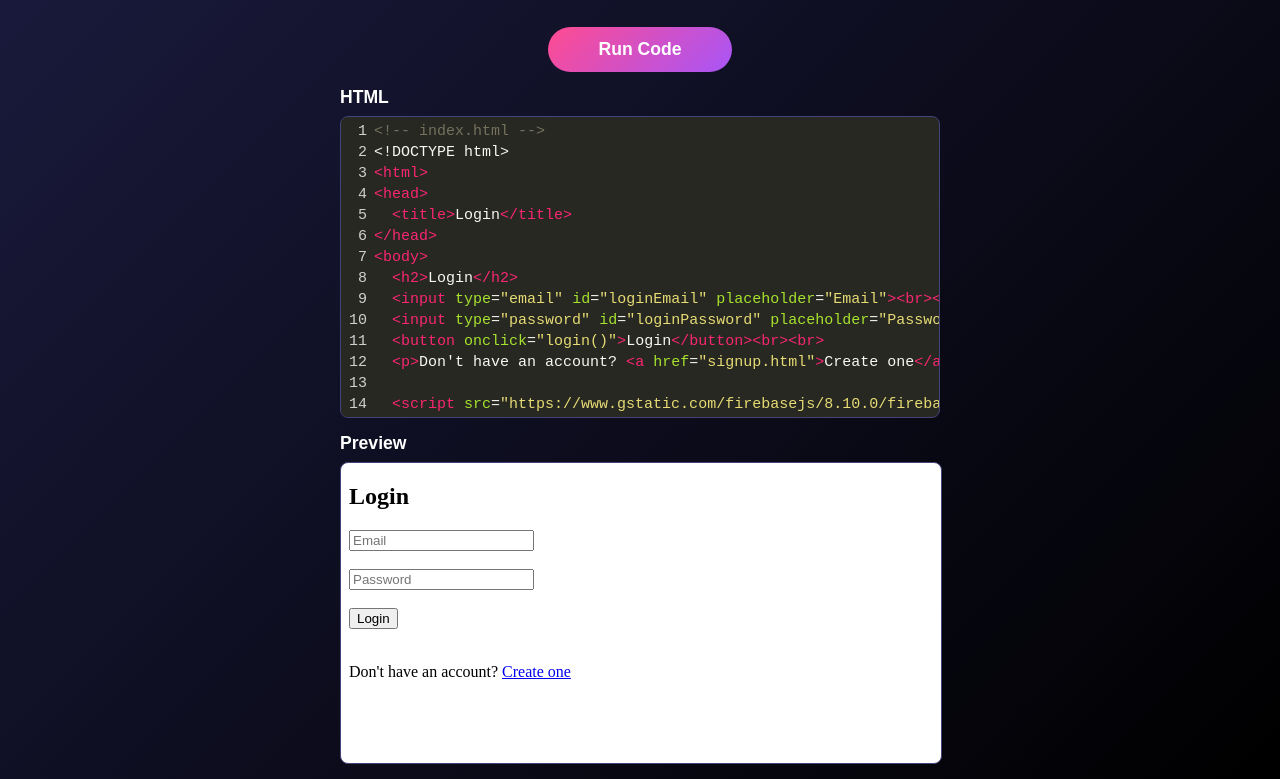
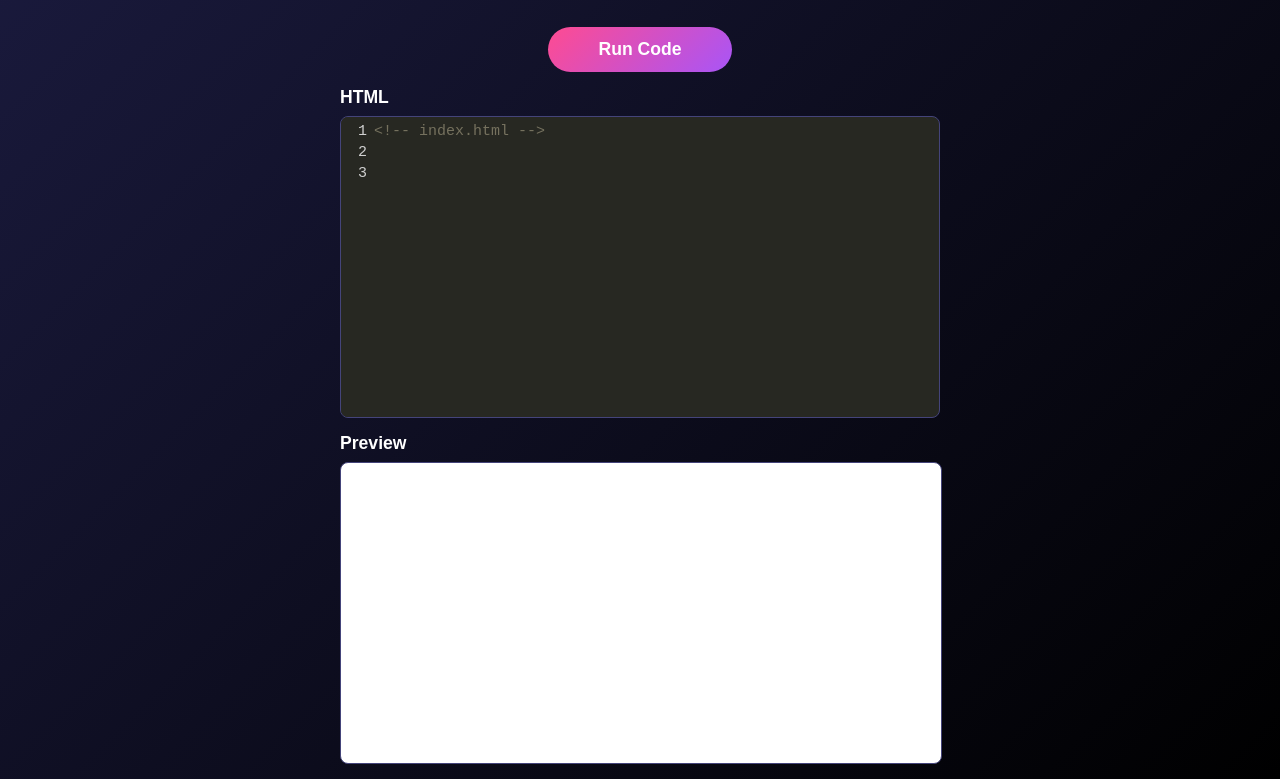
Before and after one commit to lohith-2811/compilier, a plain HTML site: page index.html in a window 1280 px wide. Shown: the part 58-837 px from the top of the page. Drawn offline with nearby package versions, Linux system fonts and the light colour scheme.

Commit message:
Update index.html

```diff
--- a/index.html
+++ b/index.html
@@ -108,23 +108,7 @@
             <label for="htmlCode">HTML</label>
             <textarea id="htmlCode" placeholder="Enter HTML code here...">
 <!-- index.html -->
-<!DOCTYPE html>
-<html>
-<head>
-  <title>Login</title>
-</head>
-<body>
-  <h2>Login</h2>
-  <input type="email" id="loginEmail" placeholder="Email"><br><br>
-  <input type="password" id="loginPassword" placeholder="Password"><br><br>
-  <button onclick="login()">Login</button><br><br>
-  <p>Don't have an account? <a href="signup.html">Create one</a></p>
 
-  <script src="https://www.gstatic.com/firebasejs/8.10.0/firebase-app.js"></script>
-  <script src="https://www.gstatic.com/firebasejs/8.10.0/firebase-auth.js"></script>
-  <script src="app.js"></script>
-</body>
-</html>
             </textarea>
         </div>
         <div class="preview">
```
